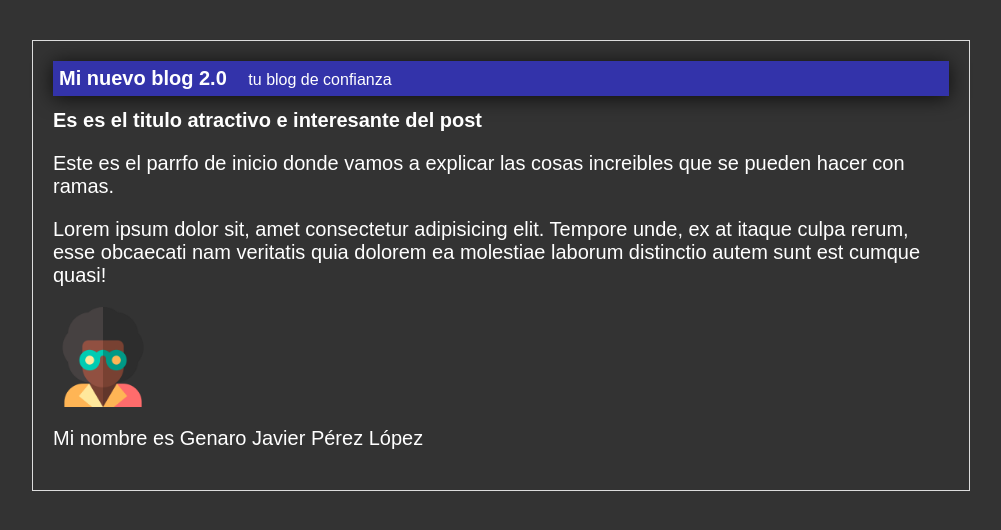
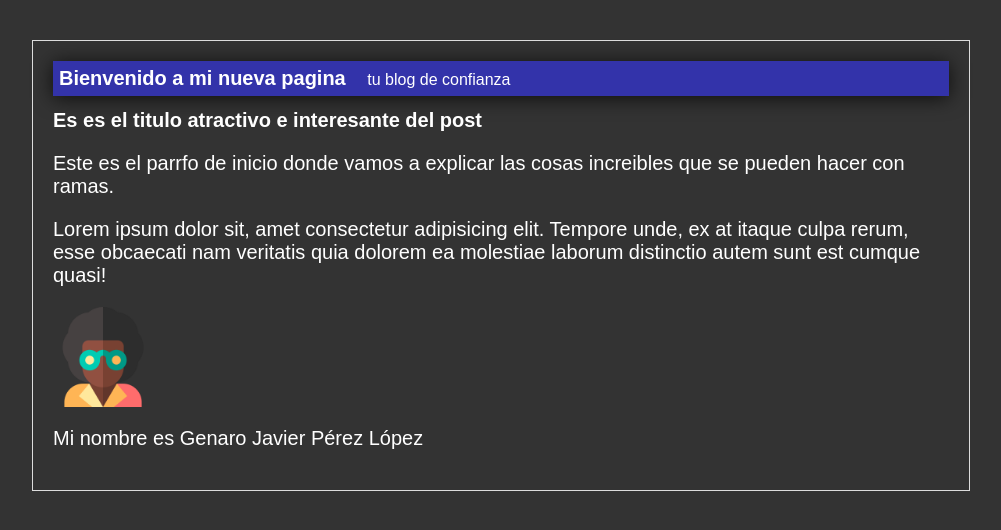
Before and after one commit to GenaroJavier/Primeros-pasos-con-Git-y-Github, a plain HTML site: page index.html in a window 1280 px wide. Shown: the whole page, without its empty margins (139-1140 px from the left). Drawn offline with Linux system fonts and the light colour scheme.

Commit message:
Modifique el titulo de la pagina

```diff
--- a/index.html
+++ b/index.html
@@ -1,12 +1,12 @@
 <html>
     <head>
-        <title>El Titulo del post</title>
+        <title>Paginas mamalona</title>
         <link rel="stylesheet" href="css/estilos.css">
     </head>
     <body>
         <div id="container">
             <div id="cabecera">
-                Mi nuevo blog 2.0
+                Bienvenido a mi nueva pagina
                 <span id="tagline">     tu blog de confianza</span>
             </div>
             <div id="post">
```
